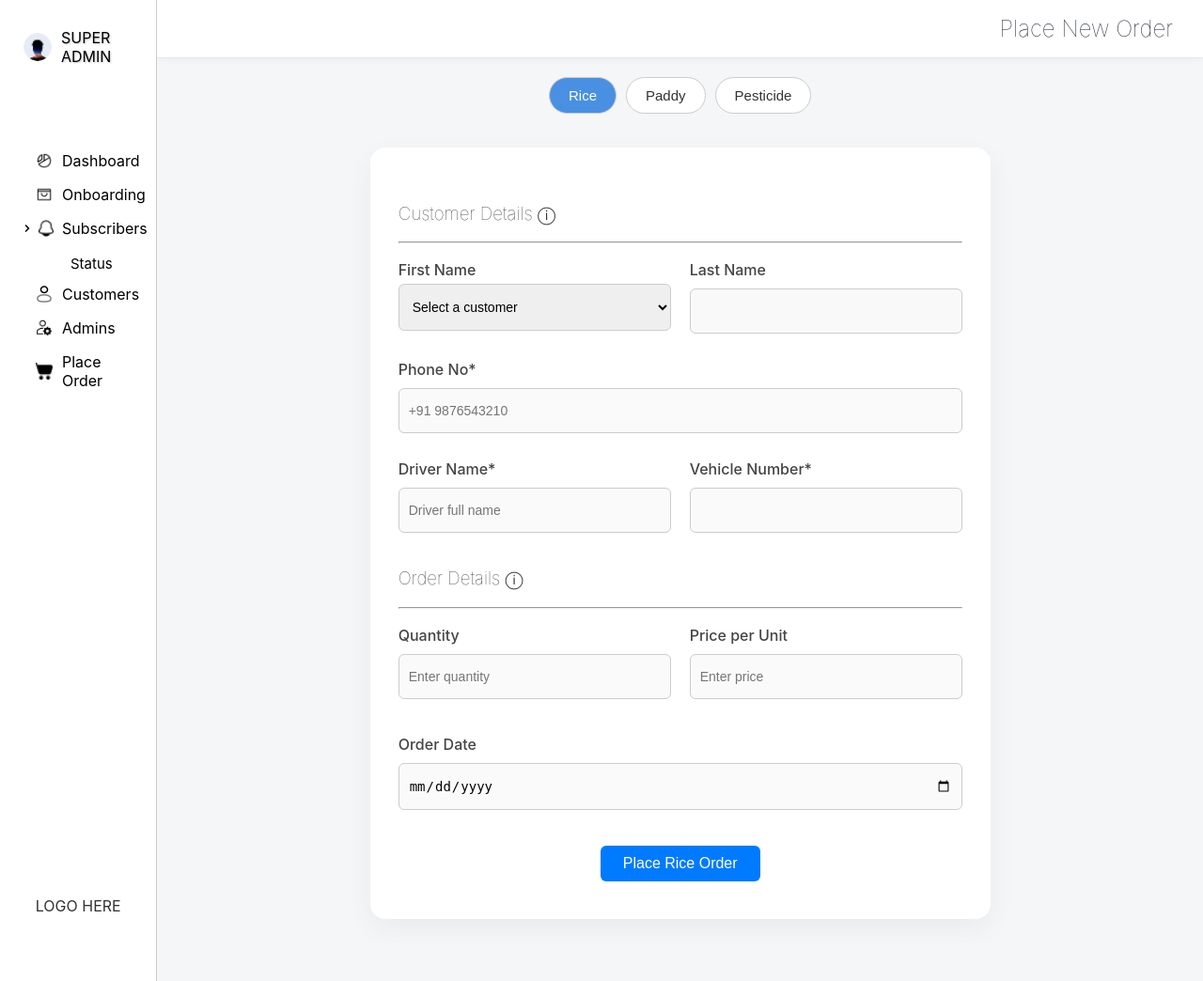
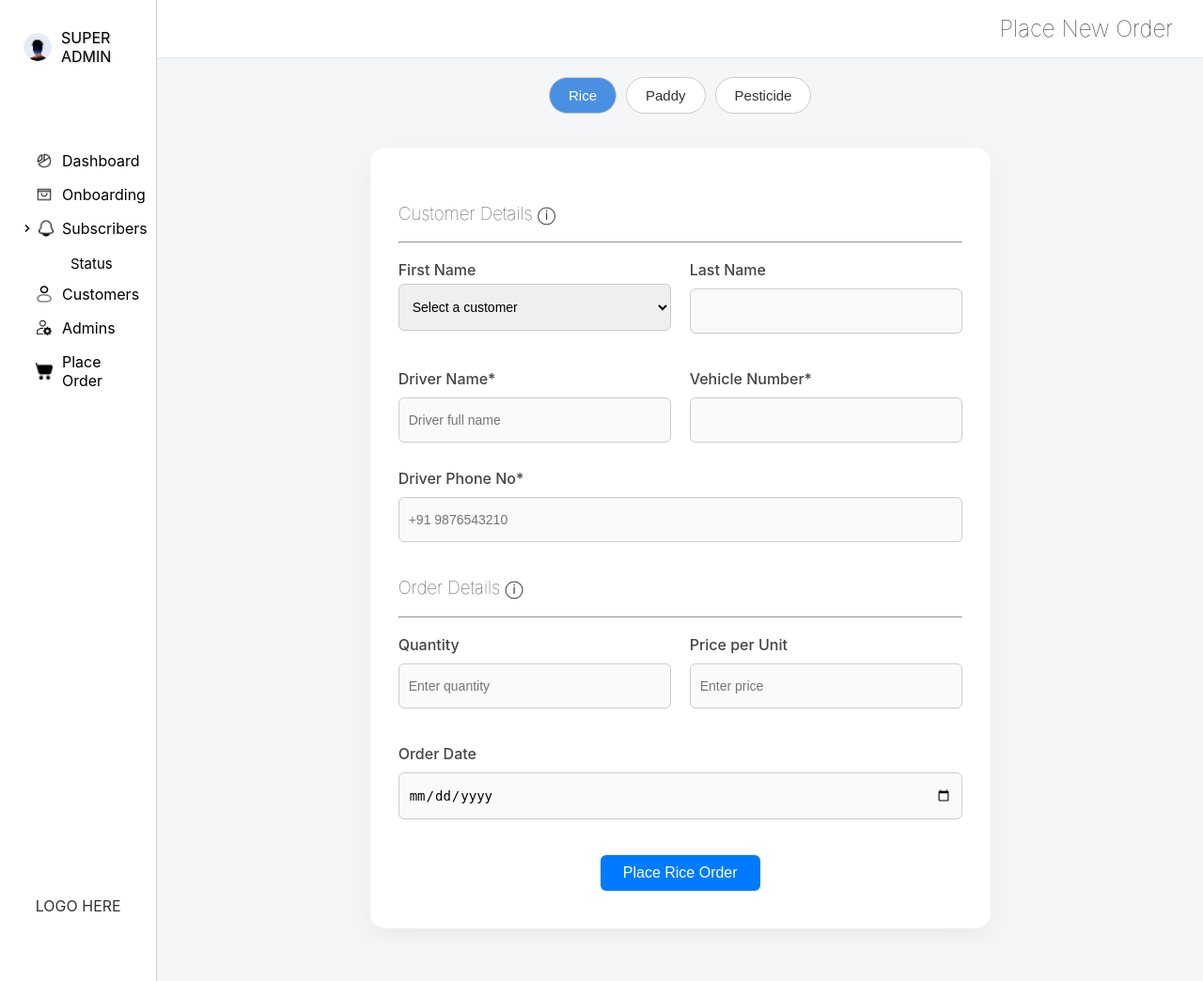
Before and after one commit to Rishvanth28/Paddy, a Django app: template paddy_proj/paddy_app/templates/place_order.html in a window 1280 px wide. Shown: the whole page at 94% size. Run offline with Django 5.2, Linux system fonts and the light colour scheme; the template is opened without the code that fills it: values that come from a table or form of the project are taken from there, others are empty; data comes from the database, SQL or seed files in the repository; both versions use the stored data as it was after the commit.

Commit message:
Order form backend connection

```diff
--- a/paddy_proj/paddy_app/templates/place_order.html
+++ b/paddy_proj/paddy_app/templates/place_order.html
@@ -71,8 +71,6 @@
                   <input type="text" id="customer-last-name" readonly>
                 </div>
               </div>
-              <label for="driver_ph_no">Phone No*</label>
-                <input type="text" name="driver_ph_no" id="driver_ph_no" placeholder="+91 9876543210" required>
 
               <div class="form-row">
                 <div class="form-group">
@@ -81,9 +79,12 @@
                 </div>
                 <div class="form-group">
                   <label>Vehicle Number*</label>
-                <input type="text" name="vehicle_number" required>
+                  <input type="text" name="lorry_number" id="lorry_number" required>
                 </div>
               </div>
+
+              <label for="driver_ph_no">Driver Phone No*</label>
+              <input type="text" name="driver_ph_no" id="driver_ph_no" placeholder="+91 9876543210" required>
 
 
             <!-- Order Details Section -->
@@ -145,8 +146,6 @@
                     <input type="text" id="customer-last-name" readonly>
                   </div>
                 </div>
-                <label for="driver_ph_no">Phone No*</label>
-                  <input type="text" name="driver_ph_no" id="driver_ph_no" placeholder="+91 9876543210" required>
 
                 <div class="form-row">
                   <div class="form-group">
@@ -158,6 +157,9 @@
                     <input type="text" name="vehicle_number" required>
                   </div>
                 </div>
+
+                <label for="driver_ph_no">Driver Phone No*</label>
+                <input type="text" name="driver_ph_no" id="driver_ph_no" placeholder="+91 9876543210" required>
 
 
               <!-- Order Details Section -->
@@ -219,8 +221,6 @@
                   <input type="text" id="customer-last-name" readonly>
                 </div>
               </div>
-              <label for="driver_ph_no">Phone No*</label>
-                <input type="text" name="driver_ph_no" id="driver_ph_no" placeholder="+91 9876543210" required>
 
               <div class="form-row">
                 <div class="form-group">
@@ -232,6 +232,9 @@
                   <input type="text" name="vehicle_number" required>
                 </div>
               </div>
+
+              <label for="driver_ph_no">Phone No*</label>
+              <input type="text" name="driver_ph_no" id="driver_ph_no" placeholder="+91 9876543210" required>
 
 
             <!-- Order Details Section -->
```
Also changed, not shown: paddy_proj/db.sqlite3. Lines whose indentation alone changed are shown as unchanged.
